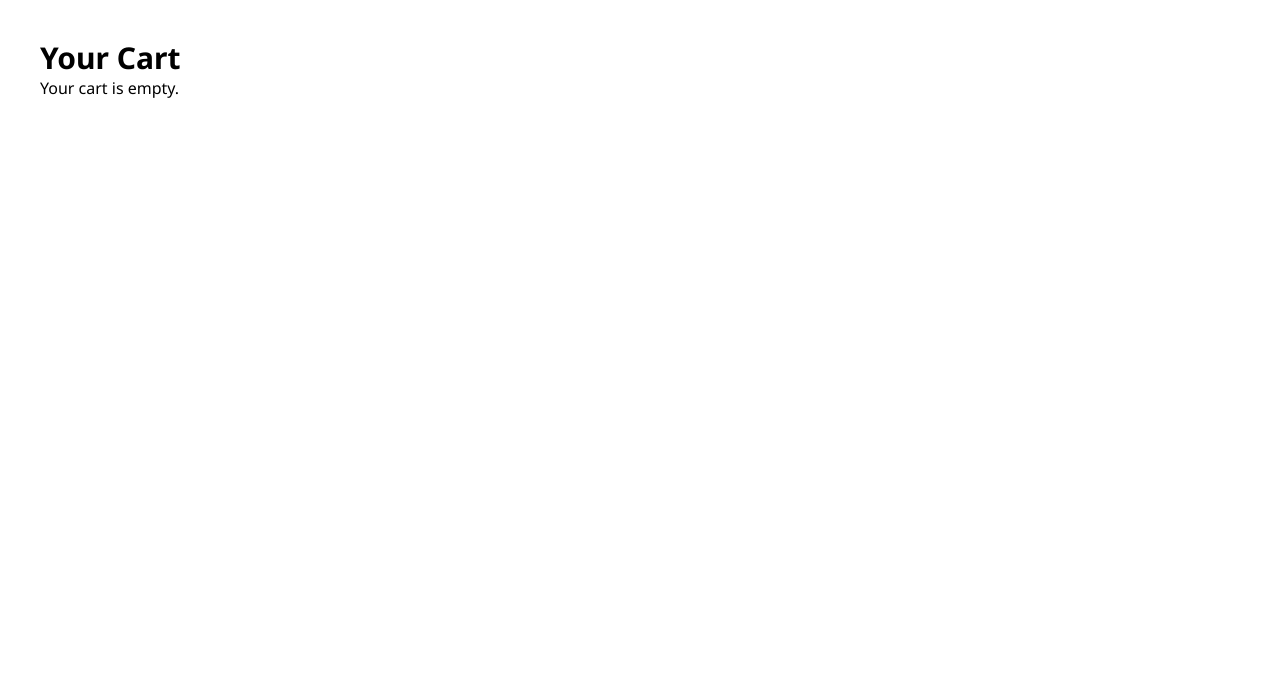
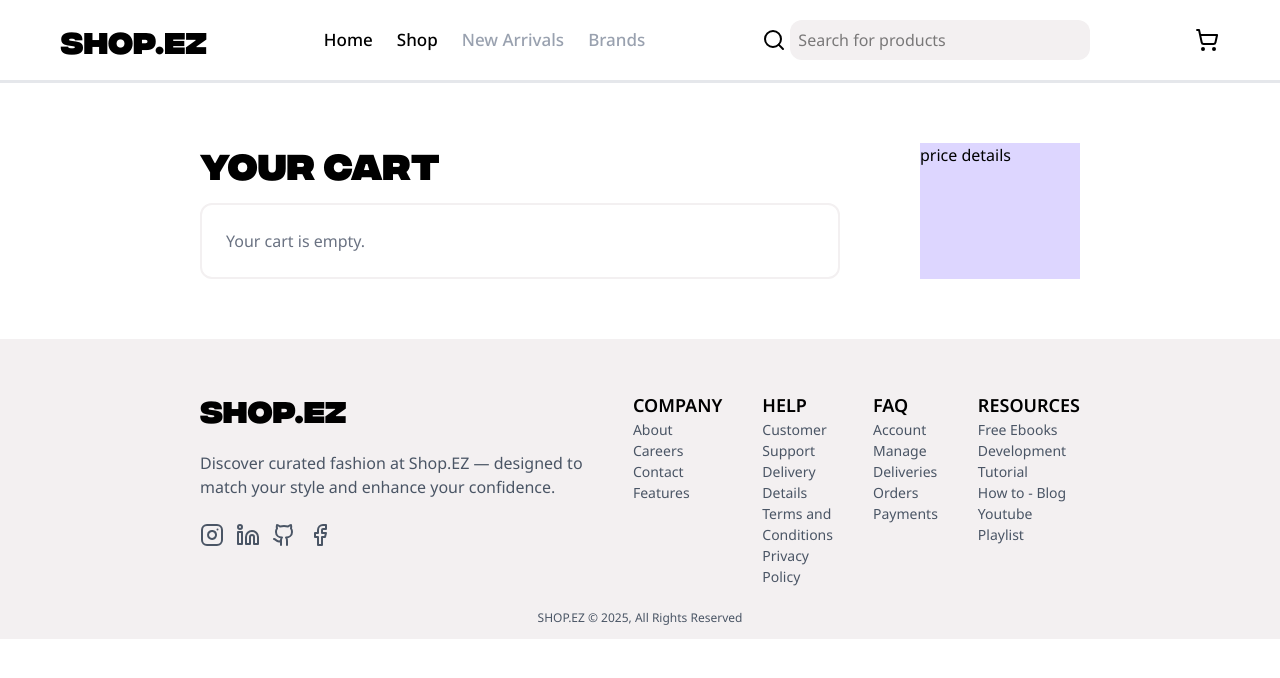
Before and after one commit to Soham-Powar/Shopping-Cart, a React (Vite) app: page /cart in a window 1280 px wide. Shown: the top 678 px of the page. Built offline with nearby package versions, Linux system fonts and the light colour scheme.

Commit message:
feat: refactor Cart component and add CartItem and QuantityBtn components

```diff
--- a/src/components/Cart.jsx
+++ b/src/components/Cart.jsx
@@ -1,29 +1,34 @@
-const Cart = ({ cart, removeFromCart }) => {
+import NavBar from "./NavBar";
+import Footer from "./Footer"
+
+import CartItem from "./CartItem";
+
+const Cart = ({ cart, removeFromCart, addToCart, decreaseQuantity }) => {
 	console.log(cart);
 	return (
-		<div className="p-10">
-			<h2 className="text-3xl font-bold mb-6">Your Cart</h2>
-			{cart.length === 0 ? (
-				<p>Your cart is empty.</p>
-			) : (
-				<ul className="space-y-4">
-					{cart.map(item => (
-						<li key={item.id} className="flex justify-between items-center border-b pb-4">
-							<div>
-								<h3>{item.title}</h3>
-								<p>${item.price}</p>
-							</div>
-							<button
-								onClick={() => removeFromCart(item.id)}
-								className="bg-red-500 text-white px-4 py-1 rounded"
-							>
-								Remove
-							</button>
-						</li>
-					))}
-				</ul>
-			)}
-		</div>
+		<>
+			<NavBar cart={cart} />
+			<main className="flex px-50 py-15 gap-20">
+				<div className="flex-4/5">
+					<h1 className="font-[integralCF] text-4xl">Your Cart</h1>
+					<div className="pt-5">
+						<div className="bg-white p-6 rounded-xl border-blush border-2 flex flex-col">
+							{cart.length === 0 ? (
+								<p className="text-gray-500">Your cart is empty.</p>
+							) : (
+								cart.map(item => (
+									<CartItem key={item.id} item={item} removeFromCart={removeFromCart} addToCart={addToCart} decreaseQuantity={decreaseQuantity} />
+								))
+							)}
+						</div>
+					</div>
+				</div>
+				<div className="bg-violet-200 flex-1/5">
+					price details
+				</div>
+			</main>
+			<Footer />
+		</>
 	);
 }
 
--- /dev/null
+++ b/src/components/CartItem.jsx
@@ -0,0 +1,20 @@
+import { Import, Trash2Icon } from "lucide-react"
+import QuantityBtn from "./QuantityBtn"
+
+export default function CartItem({ item, removeFromCart, addToCart, decreaseQuantity }) {
+	return (
+		<div className="flex h-34 border-b-2 border-blush px-2 relative py-2 gap-3">
+			<Trash2Icon onClick={() => removeFromCart(item.id)} className="absolute top-1 right-1 text-red-700 transform-x-width cursor-pointer hover:scale-105 transition-transform" />
+			<div className="bg-blush rounded-2xl">
+				<img src={item.images[0]} className="h-full w-full object-contain" alt="" />
+			</div>
+			<div className="flex flex-col justify-between relative w-full pr-16">
+				<div>
+					<h3 className="text-xl font-medium">{item.title}</h3>
+					<p className="font-semibold text-xl">${item.price}</p>
+				</div>
+				<QuantityBtn item={item} addToCart={addToCart} decreaseQuantity={decreaseQuantity} />
+			</div>
+		</div>
+	)
+}
--- /dev/null
+++ b/src/components/QuantityBtn.jsx
@@ -0,0 +1,19 @@
+export default function QuantityBtn({ item, addToCart, decreaseQuantity }) {
+	return (
+		<div className="absolute bottom-2 right-2 w-24 flex items-center justify-between gap-2 bg-blush px-3 py-1 rounded-2xl font-medium shadow-sm">
+			<button
+				className="text-2xl hover:text-night cursor-pointer hover:scale-110 transition-transform"
+				onClick={() => decreaseQuantity(item.id)}
+			>
+				-
+			</button>
+			<span className="text-xl">{item.quantity}</span>
+			<button
+				className="text-2xl hover:text-night cursor-pointer hover:scale-110 transition-transform"
+				onClick={() => addToCart(item)}
+			>
+				+
+			</button>
+		</div>
+	);
+}
```
